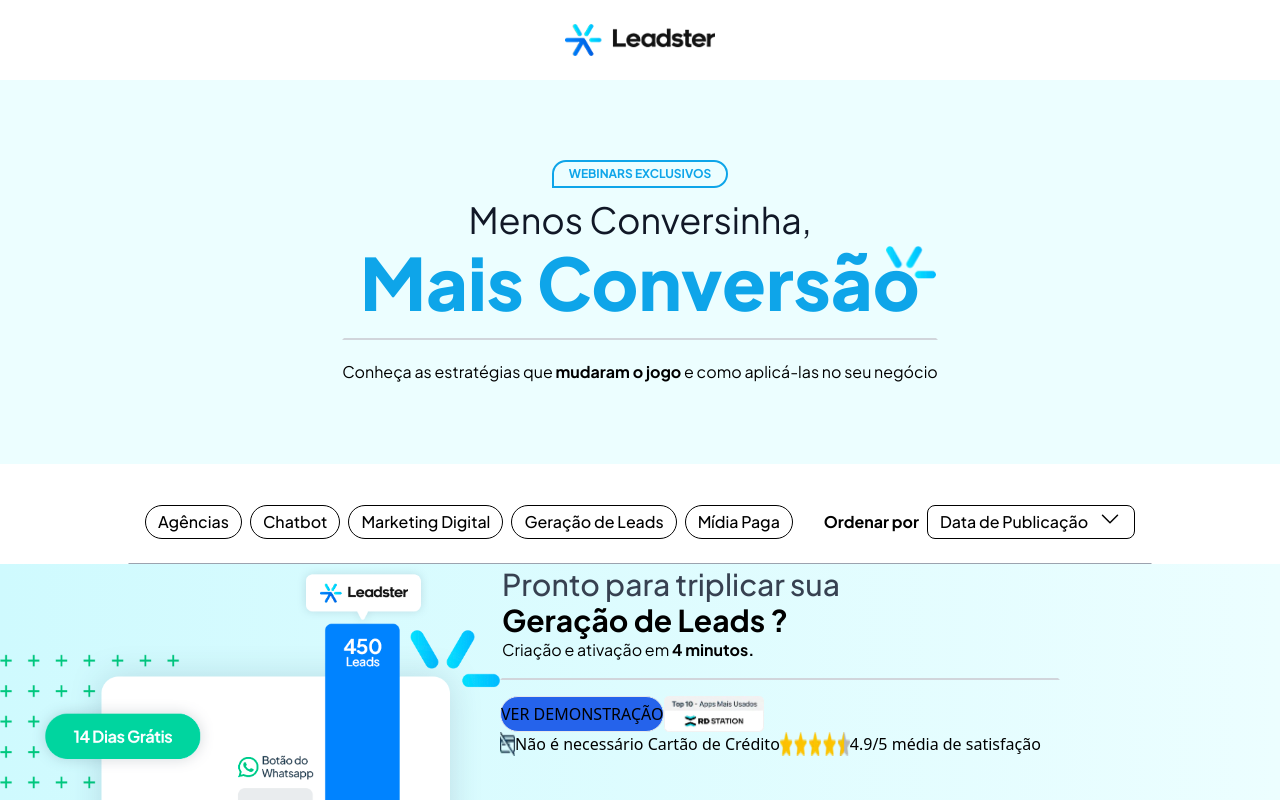
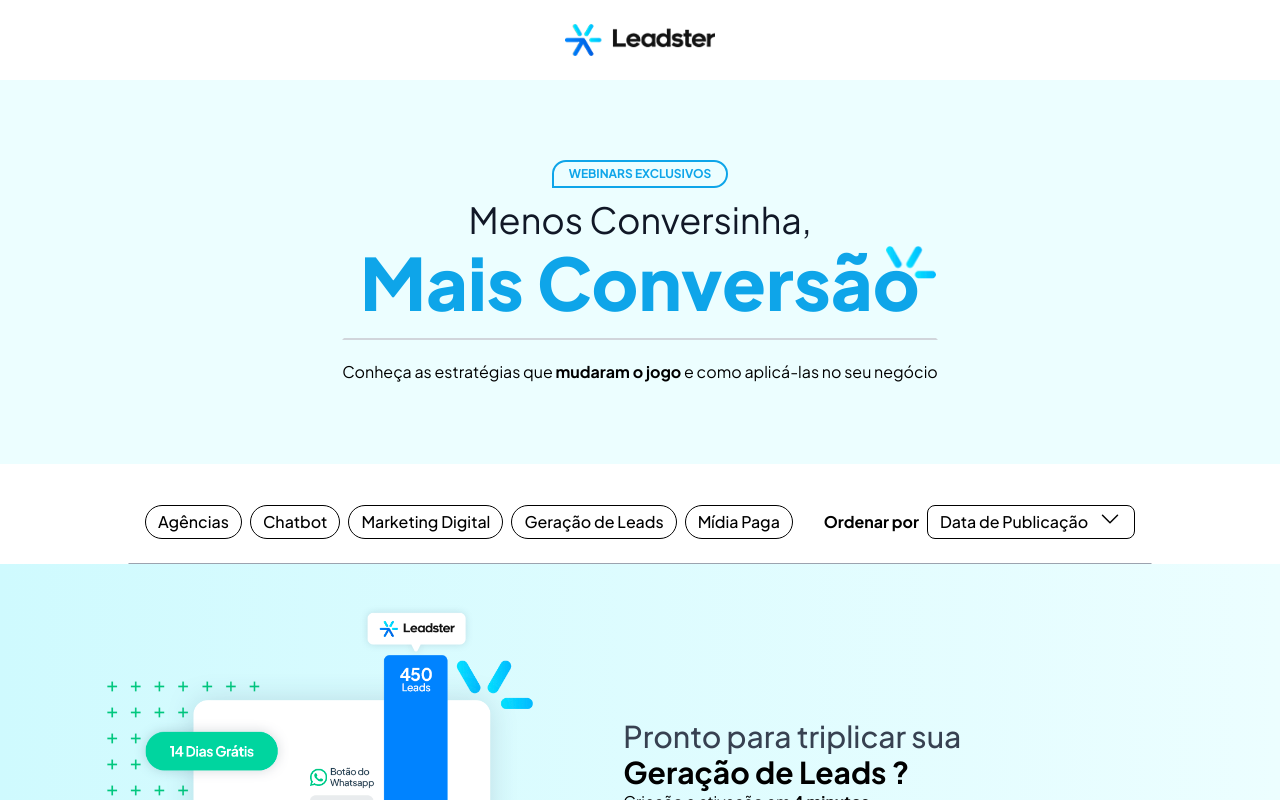
Before and after one commit to Bruno-TL/leadster, a Next.js app: page / in a window 1280 px wide. Shown: the top 800 px of the page. Built offline with nearby package versions, Linux system fonts and the light colour scheme.

Commit message:
Finalizando os componentes da pasta demonstrativo, finalizando estrutura e estilização

```diff
--- a/src/components/Home/demonstrativo/CallActionDemonstration.tsx
+++ b/src/components/Home/demonstrativo/CallActionDemonstration.tsx
@@ -1,33 +1,40 @@
+import { jakartaSemiBold } from '@/fonts/fonts';
 import Image from 'next/image';
 
 export default function CallActionDemonstration() {
   return (
-    <section className="md:w-[35rem]">
-      <div className="flex">
-        <button className="border rounded-full bg-blue-600">VER DEMONSTRAÇÃO</button>
+    <section className="xl:w-[35rem]">
+      <div className="flex justify-center lg:justify-normal mb-3">
+        <button
+          className={`${jakartaSemiBold.className} border-2 mr-2 md:mr-8 md:text-lg  my-2 rounded-full bg-blue-600 hover:bg-white hover:text-blue-700 py-2 px-4 text-white hover:border-sky-700`}
+        >
+          VER DEMONSTRAÇÃO
+        </button>
         <Image
           alt="Imagem referenciando o APP da RD station"
           src="/assets/home/selo_RD.png"
-          width={100}
+          width={150}
           height={100}
         />
       </div>
-      <div className="flex">
-        <div className="flex">
+      <div className="md:flex md:mt-0 mt-4 ml-3 md:ml-0 md:justify-center lg:justify-normal items-center">
+        <div className="flex mr-2 md:border-2 md:border-transparent md:border-r-gray-600">
           <Image
             alt="Imagem de um cartão riscado ao meio referenciando que não é necessario usá-lo"
             src="/assets/home/no-card-dark.webp"
-            width={15}
+            width={13}
             height={15}
+            className="mr-2"
           />
-          <p>Não é necessário Cartão de Crédito</p>
+          <p className="text-sm mr-2">Não é necessário Cartão de Crédito</p>
         </div>
-        <div className="flex">
+        <div className="flex items-center">
           <Image
             alt="Image de níveis de satisfação com estrelas"
             src="/assets/home/rating.webp"
-            width={70}
-            height={70}
+            width={60}
+            height={0}
+            className="h-4 mr-2"
           />
           <p>4.9/5 média de satisfação</p>
         </div>
--- a/src/components/Home/demonstrativo/CopyDemonstration.tsx
+++ b/src/components/Home/demonstrativo/CopyDemonstration.tsx
@@ -3,12 +3,12 @@
 export default function CopyDemonstrativo() {
   return (
     <section>
-      <div className="border-2 border-transparent border-b-gray-300 w-[35rem] mb-4">
-        <h2 className={`${jakartaMedium.className} md:text-3xl text-gray-700`}>
+      <div className=" md:flex lg:block md:flex-col items-center border-2 border-transparent border-b-gray-300 xl:w-[35rem] lg:w-[33rem] mb-4">
+        <h2 className={`${jakartaMedium.className} text-3xl text-gray-700 ml-2 md:ml-2`}>
           Pronto para triplicar sua
         </h2>
-        <h2 className={`${jakartaBold.className} md:text-3xl`}>Geração de Leads ?</h2>
-        <p className={`${jakartaRegular.className} mb-4 `}>
+        <h2 className={`${jakartaBold.className} text-3xl ml-2 md:ml-2`}>Geração de Leads ?</h2>
+        <p className={`${jakartaRegular.className} mb-4 ml-2 md:ml-2`}>
           Criação e ativação em <span className={`${jakartaBold.className} `}>4 minutos.</span>
         </p>
       </div>
--- a/src/components/Home/demonstrativo/Demonstration.tsx
+++ b/src/components/Home/demonstrativo/Demonstration.tsx
@@ -4,16 +4,19 @@
 
 export default function Demonstration() {
   return (
-    <section className="bg-gradient-to-r md:flex from-cyan-100 bg-cyan-50">
+    <section className="bg-gradient-to-r  from-cyan-100 bg-cyan-50 pt-10">
+      <div className="lg:flex xl:w-5/6 lg:w-11/12 mx-auto">
         <Image
           src="/assets/home/comparativo_img_CTA.png"
           alt="Imagem de um comparativo de quantos leads pode conseguir usando os serviços da Leadster"
           width={500}
           height={500}
+          className="lg:w-2/5 mx-auto "
         />
-      <div>
+        <div className="xl:ml-20 lg:ml-3 lg:pt-28">
           <CopyDemonstrativo />
           <CallActionDemonstration />
+        </div>
       </div>
     </section>
   );
```
Lines whose indentation alone changed are shown as unchanged.
